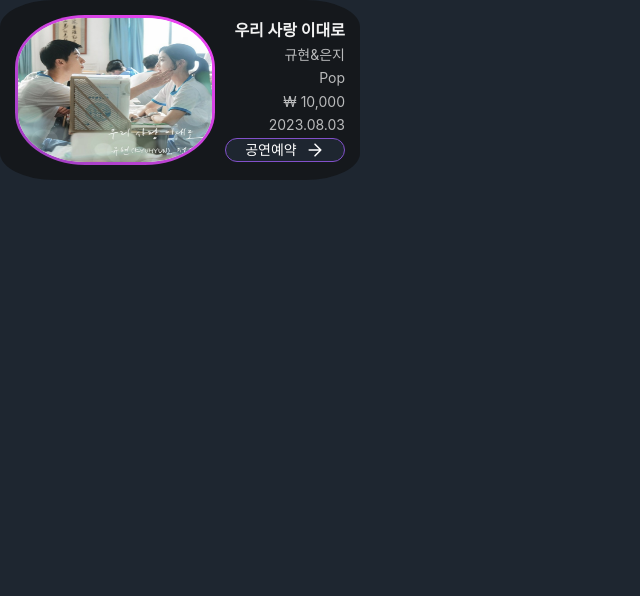
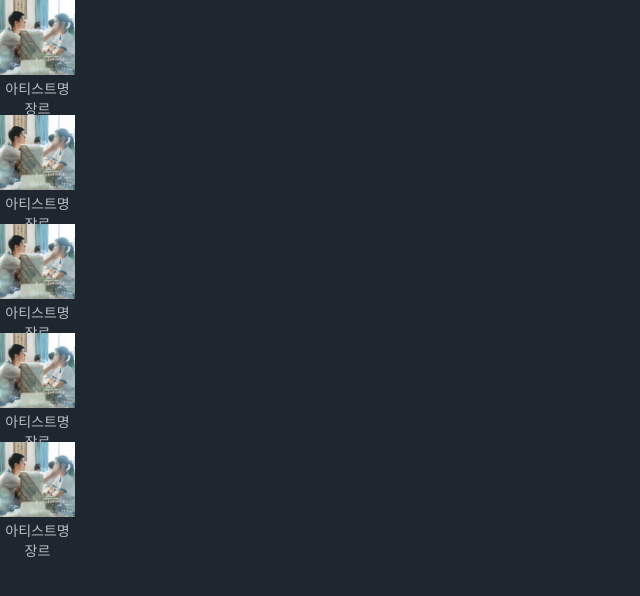
Before and after one commit to codestates-seb/seb44_main_025, a React (Create React App) app in the folder client/: page / in a window 1280 px wide. Shown: the top 596 px of the page, without its empty margins (0-640 px from the left). Built offline with nearby package versions, Linux system fonts and the light colour scheme.

Commit message:
artistpreview

```diff
--- a/client/src/App.tsx
+++ b/client/src/App.tsx
@@ -1,11 +1,13 @@
 import { Outlet } from 'react-router-dom';
-import Concertpreview from './components/concertpreview';
+import Artist from './components/artist';
+import Artistcontainer from './components/artistcontainer';
 
 function App() {
   return (
     <div className="App">
       <Outlet />
-      <Concertpreview />
+      <Artist />
+      <Artistcontainer />
     </div>
   );
 }
--- /dev/null
+++ b/client/src/components/artist.tsx
@@ -0,0 +1,37 @@
+import { styled } from 'styled-components';
+
+export default function Artist() {
+  return (
+    <S.ArtistpreviewWrapper>
+      <S.ArtistImg src="우리사랑이대로.jpeg" />
+      <S.ArtistDetail>
+        <S.Artistcontent>아티스트명</S.Artistcontent>
+        <S.Artistcontent>장르</S.Artistcontent>
+      </S.ArtistDetail>
+    </S.ArtistpreviewWrapper>
+  );
+}
+
+const S = {
+  ArtistpreviewWrapper: styled.div`
+    width: 75px;
+    height: 115px;
+  `,
+  ArtistImg: styled.img`
+    width: 75px;
+    height: 75px;
+  `,
+  ArtistDetail: styled.div`
+    height: 30px;
+    display: flex;
+    flex-direction: column;
+    justify-content: space-evenly;
+    align-items: center;
+  `,
+  Artistcontent: styled.p`
+    font-size: var(--p-small-regular-font-size);
+    font-weight: var(--p-small-regular-font-weight);
+    line-height: var(--p-small-regular-line-height);
+    color: var(--font-light-white-color);
+  `,
+};
--- /dev/null
+++ b/client/src/components/artistcontainer.tsx
@@ -0,0 +1,52 @@
+import { styled } from 'styled-components';
+
+export default function Artistcontainer() {
+  return (
+    <S.ConcertpreviewWrapper>
+      <S.ConcertImg src="우리사랑이대로.jpeg" />
+      <S.ArtistDetail>
+        <S.Artistcontent>아티스트명</S.Artistcontent>
+        <S.Artistcontent>장르</S.Artistcontent>
+      </S.ArtistDetail>
+      <S.ConcertImg src="우리사랑이대로.jpeg" />
+      <S.ArtistDetail>
+        <S.Artistcontent>아티스트명</S.Artistcontent>
+        <S.Artistcontent>장르</S.Artistcontent>
+      </S.ArtistDetail>
+      <S.ConcertImg src="우리사랑이대로.jpeg" />
+      <S.ArtistDetail>
+        <S.Artistcontent>아티스트명</S.Artistcontent>
+        <S.Artistcontent>장르</S.Artistcontent>
+      </S.ArtistDetail>
+      <S.ConcertImg src="우리사랑이대로.jpeg" />
+      <S.ArtistDetail>
+        <S.Artistcontent>아티스트명</S.Artistcontent>
+        <S.Artistcontent>장르</S.Artistcontent>
+      </S.ArtistDetail>
+    </S.ConcertpreviewWrapper>
+  );
+}
+
+const S = {
+  ConcertpreviewWrapper: styled.div`
+    width: 75px;
+    height: 115px;
+  `,
+  ConcertImg: styled.img`
+    width: 75px;
+    height: 75px;
+  `,
+  ArtistDetail: styled.div`
+    height: 30px;
+    display: flex;
+    flex-direction: column;
+    justify-content: space-evenly;
+    align-items: center;
+  `,
+  Artistcontent: styled.p`
+    font-size: var(--p-small-regular-font-size);
+    font-weight: var(--p-small-regular-font-weight);
+    line-height: var(--p-small-regular-line-height);
+    color: var(--font-light-white-color);
+  `,
+};
```
